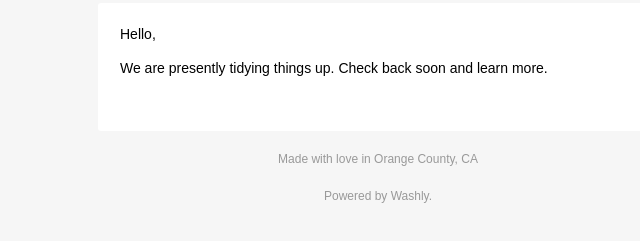
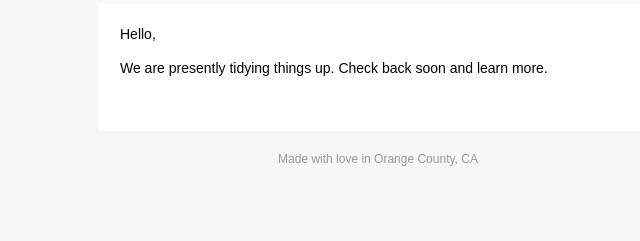
Before and after one commit to washly/marketing, a plain HTML site: page index.html in a window 1280 px wide. Shown: the part 323-564 px from the top of the page, without its empty margins (262-902 px from the left). Drawn offline with Linux system fonts and the light colour scheme.

Commit message:
Update index.html

```diff
--- a/index.html
+++ b/index.html
@@ -324,7 +324,6 @@
                 </tr>
                 <tr>
                   <td class="content-block powered-by">
-                    Powered by <a href="https://washly.com">Washly</a>.
                   </td>
                 </tr>
               </table>
```
